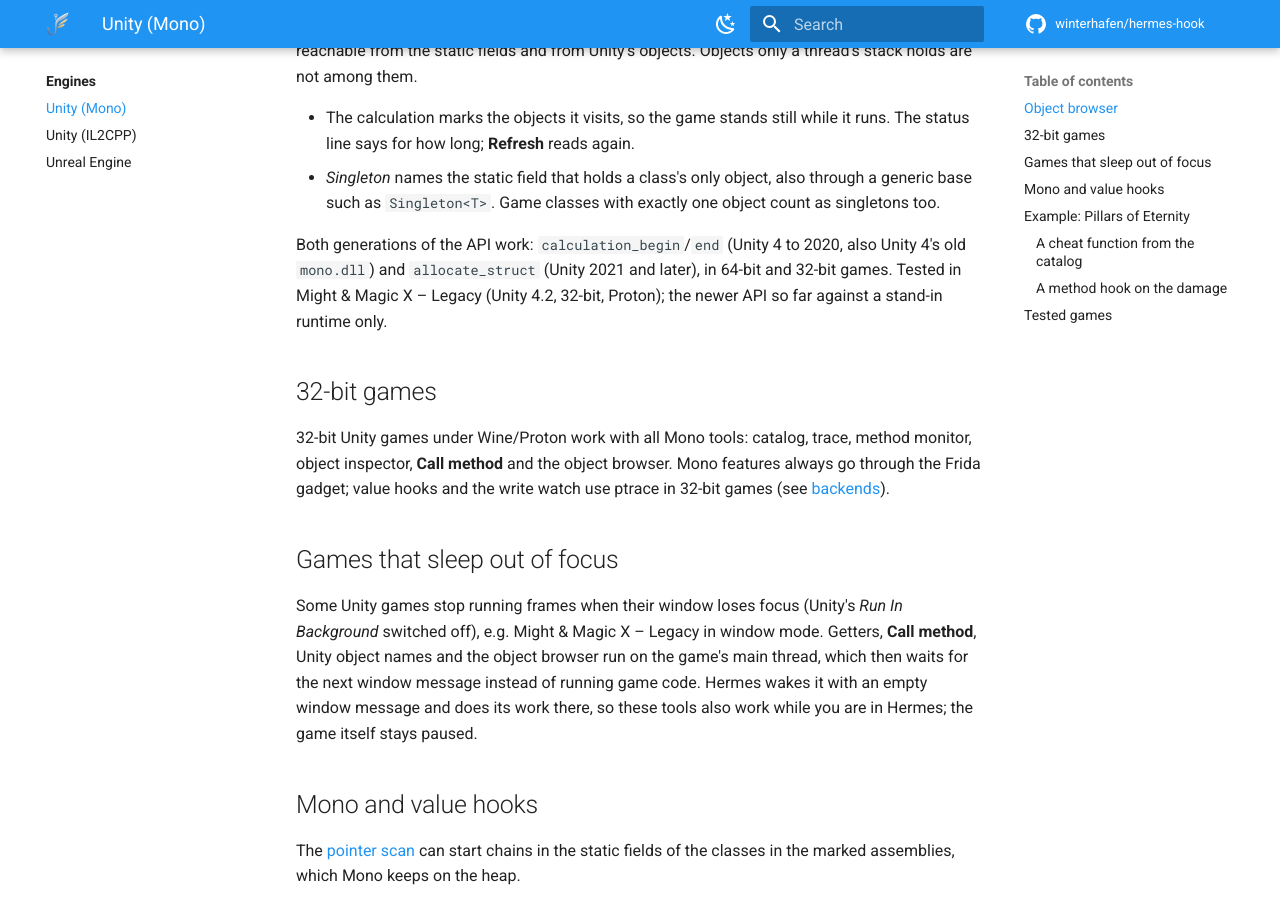
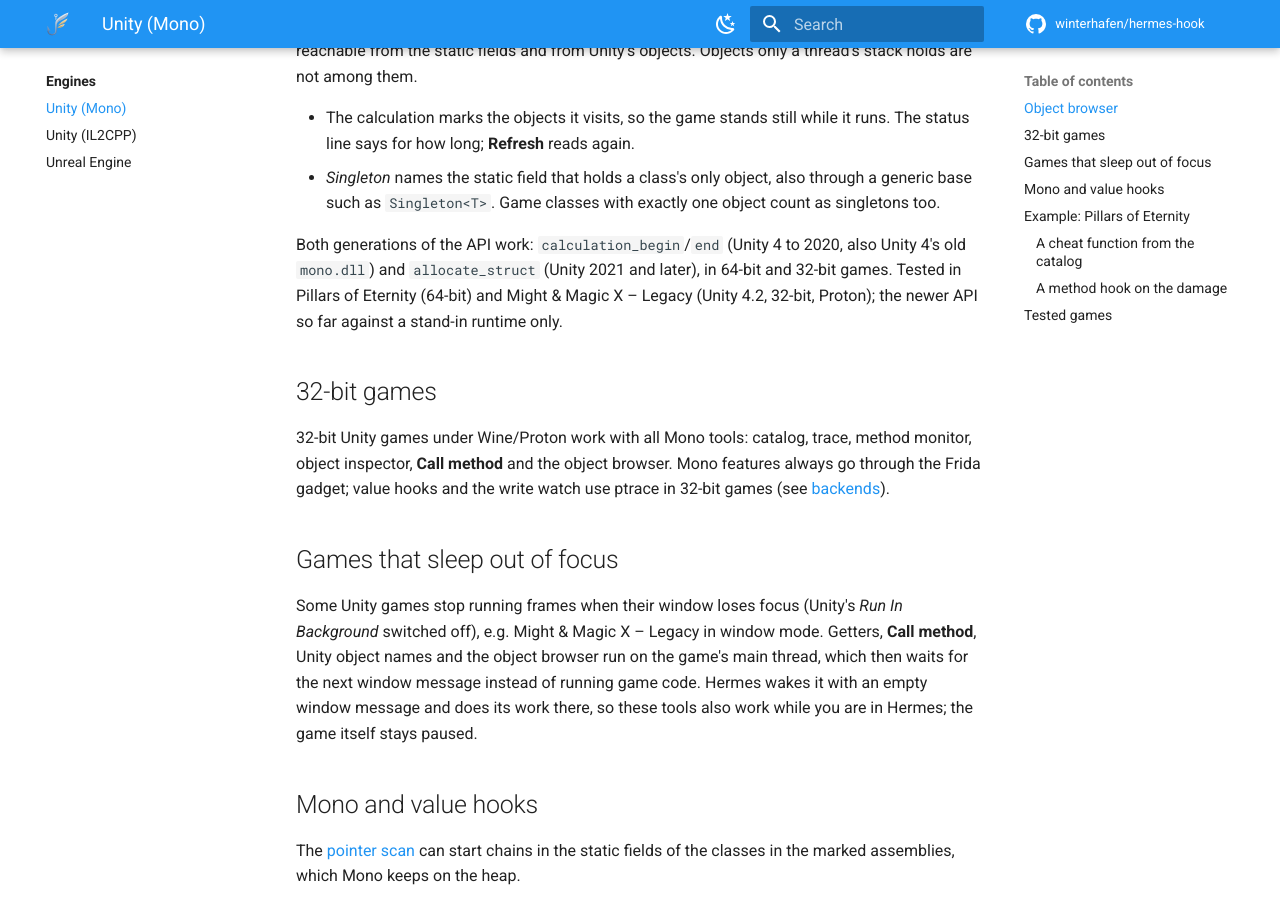
Before and after one commit to grembyte/grembyte, an MkDocs documentation site: the page built from docs/engines/unity-mono.md, in a window 1280 px wide and 900 px high, scrolled down 1212 px. Built offline with MkDocs 1.6.1 and Material for MkDocs 9.7.7, drawn with Linux system fonts in a browser that asks for light colours; comment, search, counter and statistics services are not loaded.

Commit message:
Docs: the Mono object browser was tested in Pillars of Eternity too
Co-Authored-By: Claude Opus 5.5 <noreply@anthropic.com>

```diff
--- a/docs/engines/unity-mono.md
+++ b/docs/engines/unity-mono.md
@@ -25,7 +25,7 @@ Unity's Mono has no heap walk: `mono_gc_walk_heap` belongs to the SGen collector
 - The calculation marks the objects it visits, so the game stands still while it runs. The status line says for how long; **Refresh** reads again.
 - *Singleton* names the static field that holds a class's only object, also through a generic base such as `Singleton<T>`. Game classes with exactly one object count as singletons too.
 
-Both generations of the API work: `calculation_begin`/`end` (Unity 4 to 2020, also Unity 4's old `mono.dll`) and `allocate_struct` (Unity 2021 and later), in 64-bit and 32-bit games. Tested in Might & Magic X – Legacy (Unity 4.2, 32-bit, Proton); the newer API so far against a stand-in runtime only.
+Both generations of the API work: `calculation_begin`/`end` (Unity 4 to 2020, also Unity 4's old `mono.dll`) and `allocate_struct` (Unity 2021 and later), in 64-bit and 32-bit games. Tested in Pillars of Eternity (64-bit) and Might & Magic X – Legacy (Unity 4.2, 32-bit, Proton); the newer API so far against a stand-in runtime only.
 
 ## 32-bit games
 
```
Also changed, not shown: ROADMAP.md (+1 -1 lines).
